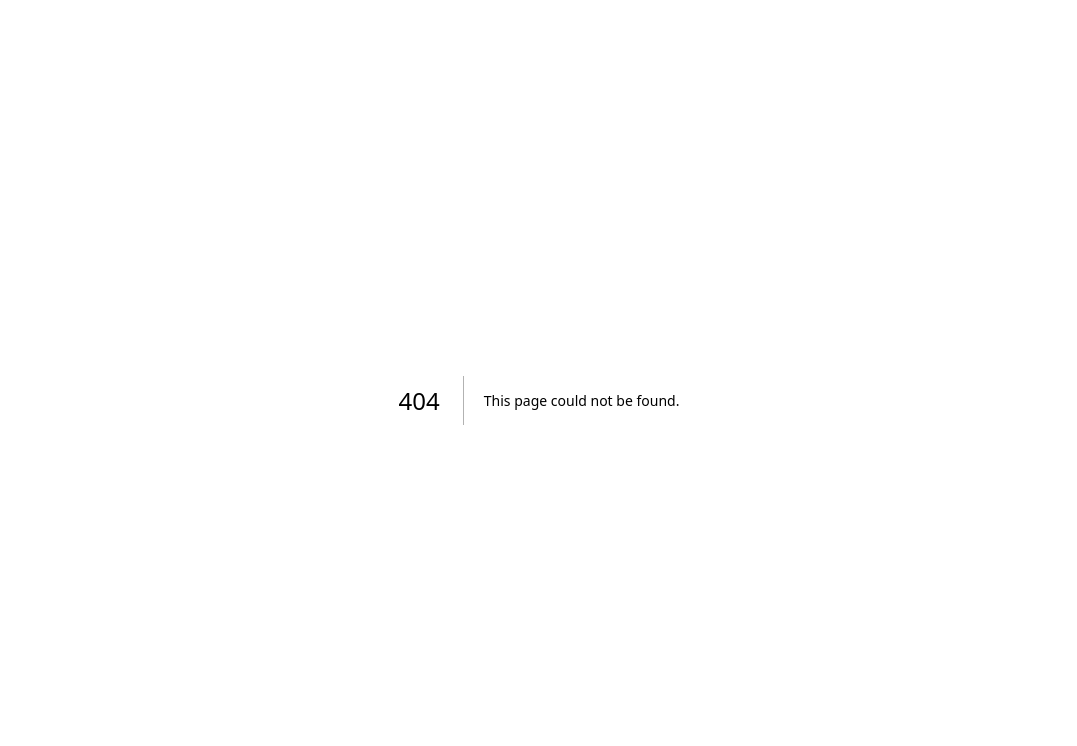
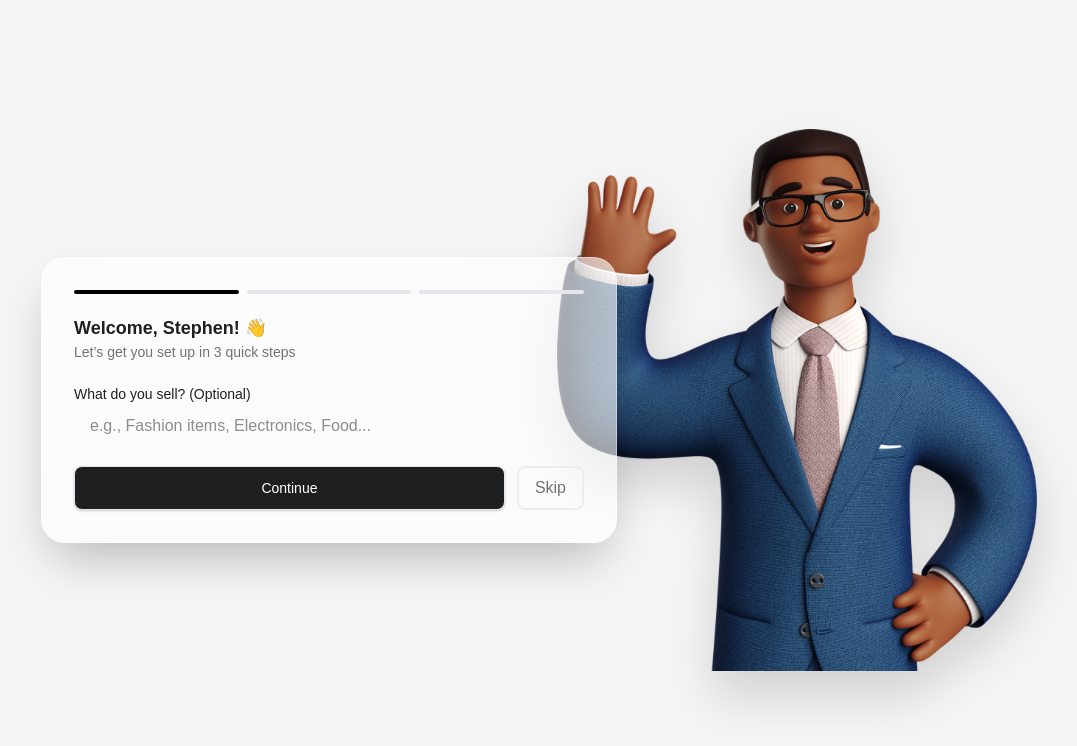
Before and after one commit to Kakka-tech/Monssel, a Next.js app: page /welcome in a window 1280 px wide. Before the commit this address had no page. Shown: the top 746 px of the page, without its empty margins (101-1178 px from the left). Built offline with nearby package versions, Linux system fonts and the light colour scheme.

Commit message:
feat: add WelcomeStepOne component and layout for onboarding process

```diff
--- /dev/null
+++ b/src/app/(welcome)/components/WelcomeStepOne.tsx
@@ -0,0 +1,54 @@
+"use client";
+import { useRouter } from "next/navigation";
+import Button from "@/components/ui/Button";
+
+export default function WelcomeStepOne() {
+  const router = useRouter();
+
+  return (
+    <div className="space-y-5">
+      <div className="flex gap-2">
+        <div className="h-1 flex-1 bg-black rounded-full" />
+        <div className="h-1 flex-1 bg-gray-200 rounded-full" />
+        <div className="h-1 flex-1 bg-gray-200 rounded-full" />
+      </div>
+
+      <div>
+        <h2 className="text-lg text-[#1E1F20] font-semibold">
+          Welcome, Stephen! 👋
+        </h2>
+        <p className="text-sm text-[#707375]">
+          Let’s get you set up in 3 quick steps
+        </p>
+      </div>
+
+      <div className="space-y-2">
+        <label className="text-sm font-medium text-[#1E1F20]">
+          What do you sell? (Optional)
+        </label>
+
+        <input
+          type="text"
+          placeholder="e.g., Fashion items, Electronics, Food..."
+          className="w-full border-[0.667] border-[#ECEDEE] rounded-lg px-4 py-2 outline-none focus:ring-2 focus:ring-black placeholder:text-[#0A0A0A80 text-[#1E1F20]"
+        />
+      </div>
+
+      <div className="flex gap-3">
+        <Button
+          onClick={() => router.push("/welcome/step-2")}
+          className="flex-1 bg-[#1E1F20]! text-white! py-2 rounded-lg"
+        >
+          Continue
+        </Button>
+
+        <button
+          onClick={() => router.push("/dashboard")}
+          className="px-4 py-2 border-2 border-[#ECEDEE] rounded-lg text-[#707375]"
+        >
+          Skip
+        </button>
+      </div>
+    </div>
+  );
+}
--- /dev/null
+++ b/src/app/(welcome)/layout.tsx
@@ -0,0 +1,37 @@
+"use client";
+import React from "react";
+import Image from "next/image";
+
+export default function WelcomeLayout({
+  children,
+}: {
+  children: React.ReactNode;
+}) {
+  return (
+    <div className="min-h-screen bg-[#f5f5f5] flex items-center justify-center px-6 py-10">
+      <div className="w-full max-w-6xl flex flex-col md:flex-row items-center justify-center gap-2">
+
+        <div className="w-full max-w-xl shrink-0 z-20">
+          <div className="relative overflow-hidden rounded-3xl border border-white/40 bg-white/60 p-8 shadow-2xl">
+            <div className="absolute inset-0 bg-linear-to-br from-white/20 to-transparent pointer-events-none" />
+
+            <div className="relative z-10">
+              {children}
+            </div>
+          </div>
+        </div>
+
+        <div className="hidden md:block shrink-0 md:-ml-17 z-10">
+          <Image
+            src="/images/welcome-illustration.png"
+            alt="Welcome"
+            width={480}
+            height={480}
+            className="object-contain drop-shadow-2xl"
+            priority
+          />
+        </div>
+      </div>
+    </div>
+  );
+}
--- /dev/null
+++ b/src/app/(welcome)/welcome/page.tsx
@@ -0,0 +1,6 @@
+"use client";
+import WelcomeStepOne from "../components/WelcomeStepOne";
+
+export default function WelcomePage() {
+  return <WelcomeStepOne />;
+}
```
Also changed, not shown: public/images/welcome-illustration.png (added).
